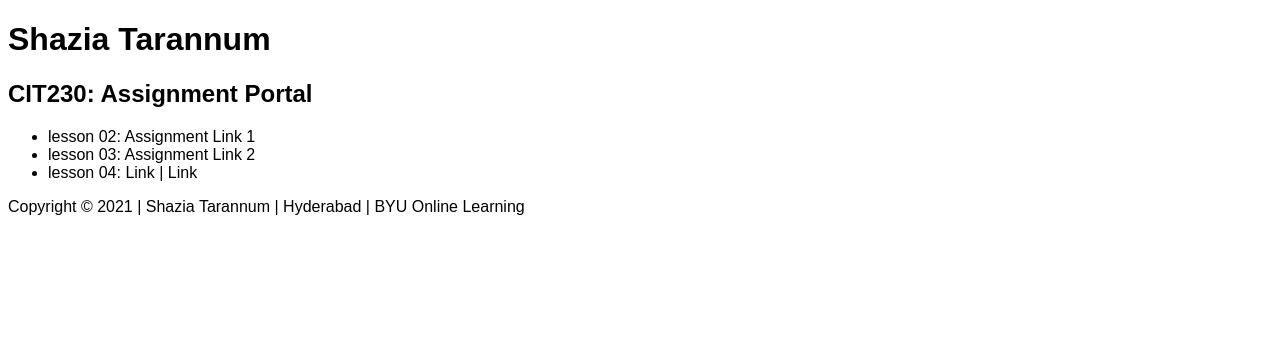
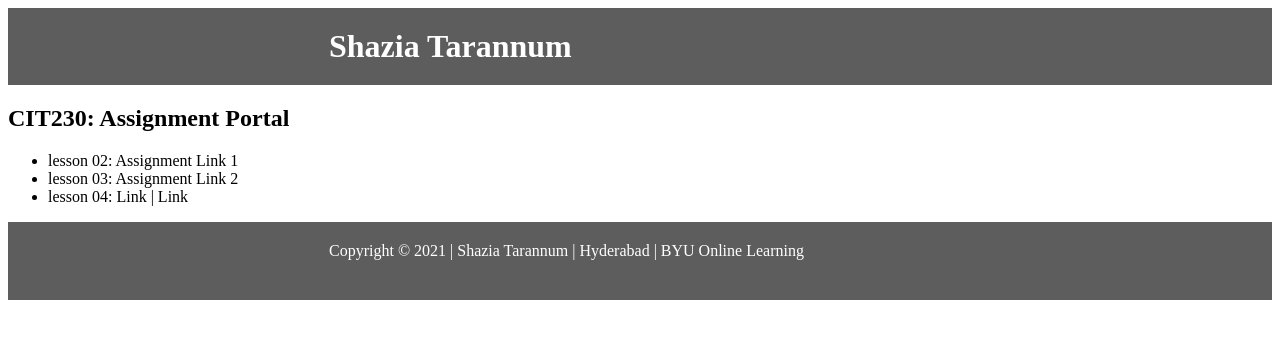
Before and after one commit to staran37/byui, a plain HTML site: page index.html in a window 1280 px wide. Drawn offline with Linux system fonts and the light colour scheme.

Commit message:
styling updates (added styles.css, gave basic styling)

```diff
--- a/index.html
+++ b/index.html
@@ -5,11 +5,7 @@
     <title>Page Title</title>
     <meta charset="UTF-8">
     <meta name="viewport" content="width=device-width, initial-scale=1">
-    <style>
-      body {
-      font-family: Arial, Helvetica, sans-serif;
-      }
-    </style>
+    <link rel="stylesheet" type="text/css" href="styles.css">
   </head>
 
   <body>
@@ -18,7 +14,7 @@
       <nav> <!-- for use later -->
       </nav>
 
-      <h1>Shazia Tarannum</h1>
+      <h1 class="center">Shazia Tarannum</h1>
     </header>
 
     <main>
@@ -35,7 +31,10 @@
   </body>
 
   <footer>
-  Copyright &copy; 2021 | Shazia Tarannum | Hyderabad | BYU Online Learning
+    <div class="footerContent center">
+      Copyright &copy; 2021 | Shazia Tarannum | Hyderabad | BYU Online Learning
+    </div>
+
   <footer>
 
 </html>
--- /dev/null
+++ b/styles.css
@@ -0,0 +1,18 @@
+header {
+	background: #5d5d5d;
+	color: white;
+	padding: 10px;
+}
+
+footer {
+	background: #5d5d5d;
+	color: white;
+	padding: 10px;
+}
+
+.center {
+  margin: auto;
+  width: 50%;
+  // border: 1px solid green;
+  padding: 10px;
+}
```
